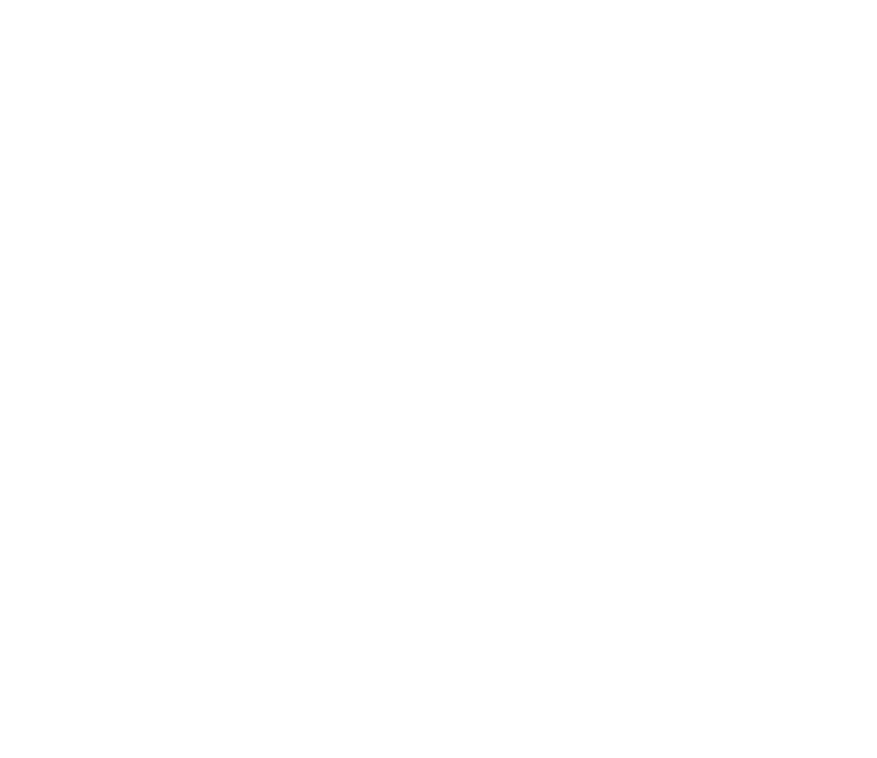
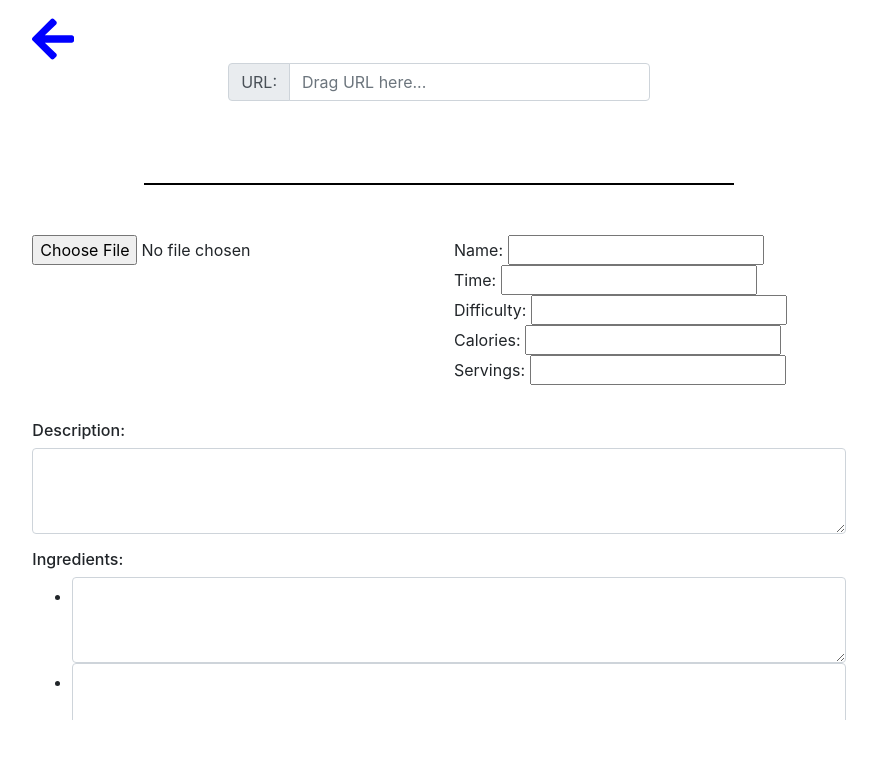
Before and after one commit to hciGroupSeven/recipeApp, a React (Create React App) app: page /addRecipe in a window 1280 px wide. Shown: the top 758 px of the page, without its empty margins (201-1078 px from the left). Built offline with nearby package versions, Linux system fonts and the light colour scheme.

Commit message:
add page looks good

```diff
--- a/src/App.js
+++ b/src/App.js
@@ -13,6 +13,7 @@
 import Home from './Views/Home/Home';
 import Recipe from './Views/Recipe/Recipe';
 import Login from './Views/Login/Login';
+import AddRecipe from './Views/AddRecipe/AddRecipe';
 
 function App() {
   /*return (
@@ -43,6 +44,7 @@
     <Router>
       <Switch>
         <Route exact path='/' component={Login} />
+        <Route exact path='/addRecipe' component={AddRecipe} />
         <Route exact path='/home' component={Home} />
         <Route path='/recipe/:name' component={Recipe} />
       </Switch>
--- a/src/Data/recipes.js
+++ b/src/Data/recipes.js
@@ -1,81 +1,166 @@
 var recipes = [];
+
 recipes.push({
-    name: "Pizza",
-    folder: "Thanksgiving '20",
-    time: "30 min",
-    difficulty: "Medium",
-    calories: "1200 cal.",
-    servings: "4",
-    image: "https://www.biggerbolderbaking.com/wp-content/uploads/2019/07/15-Minute-Pizza-WS-Thumbnail.png",
-    description: "",
-    ingredients: ["1 pound pizza dough, at room temperature for at least 1 hour", "1/2 to 1 cup sauce: tomato sauce, white sauce, or other spread", "2 to 3 cups other toppings: sautéed onions, sautéed mushrooms, pepperoni, cooked sausage, cooked bacon, diced peppers, leftover veggies, or any other favorite toppings", "1 to 2 cups shredded or sliced cheese (4 to 8 ounces) such as mozzarella, Monterey Jack, provolone, fontina, or any other favorite", "Cornmeal or all-purpose flour (optional)"],
-    directions: ["Heat the oven to 550°F or higher.", "Roll out the dough. Tear off a large piece of parchment paper roughly 12 inches long. Working with one piece of the dough at a time, form it into a large disk with your hands and place it on the parchment. Use your hands or a rolling pin to flatten the dough until it is 1/4-inch thick or less.", "Spoon half of the sauce onto the center of the pizza and use the back of the spoon to spread it out to the edges. Pile on half of the toppings and half of the cheese.", "Bake until the crust is golden-brown and the cheese is melted and browned in spots, 8 to 10 minutes.", "Transfer the pizza to a cooling rack and let cool slightly, just until you're able to handle it. Transfer to a cutting board, slice into pieces, and serve."],
-    notes: ""
+  name: 'Pizza',
+  folder: "Thanksgiving '20",
+  time: '30 min',
+  difficulty: 'Medium',
+  calories: '1200 cal.',
+  servings: '4',
+  image:
+    'https://www.biggerbolderbaking.com/wp-content/uploads/2019/07/15-Minute-Pizza-WS-Thumbnail.png',
+  description: '',
+  ingredients: [
+    '1 pound pizza dough, at room temperature for at least 1 hour',
+    '1/2 to 1 cup sauce: tomato sauce, white sauce, or other spread',
+    '2 to 3 cups other toppings: sautéed onions, sautéed mushrooms, pepperoni, cooked sausage, cooked bacon, diced peppers, leftover veggies, or any other favorite toppings',
+    '1 to 2 cups shredded or sliced cheese (4 to 8 ounces) such as mozzarella, Monterey Jack, provolone, fontina, or any other favorite',
+    'Cornmeal or all-purpose flour (optional)',
+  ],
+  directions: [
+    'Heat the oven to 550°F or higher.',
+    'Roll out the dough. Tear off a large piece of parchment paper roughly 12 inches long. Working with one piece of the dough at a time, form it into a large disk with your hands and place it on the parchment. Use your hands or a rolling pin to flatten the dough until it is 1/4-inch thick or less.',
+    'Spoon half of the sauce onto the center of the pizza and use the back of the spoon to spread it out to the edges. Pile on half of the toppings and half of the cheese.',
+    'Bake until the crust is golden-brown and the cheese is melted and browned in spots, 8 to 10 minutes.',
+    "Transfer the pizza to a cooling rack and let cool slightly, just until you're able to handle it. Transfer to a cutting board, slice into pieces, and serve.",
+  ],
+  notes: '',
 });
 recipes.push({
-    name: "Grilled Cheese",
-    folder: "Thanksgiving '20",
-    time: "15 min",
-    difficulty: "Easy",
-    calories: "800 cal.",
-    servings: "2",
-    image: "https://assets.bonappetit.com/photos/57acf62a53e63daf11a4dbee/master/pass/best-ever-grilled-cheese.jpg",
-    description: "",
-    ingredients: ["4 slices white bread", "2 slices Cheddar cheese", "3 tablespoons butter"],
-    directions: ["Preheat skillet over medium heat.", "Generously butter one side of a slice of bread. Place bread butter-side-down onto skillet bottom and add 1 slice of cheese. Butter a second slice of bread on one side and place butter-side-up on top of sandwich. Grill until lightly browned and flip over; continue grilling until cheese is melted.", "Repeat with remaining 2 slices of bread, butter and slice of cheese."],
-    notes: ""
+  name: 'Grilled Cheese',
+  folder: "Thanksgiving '20",
+  time: '15 min',
+  difficulty: 'Easy',
+  calories: '800 cal.',
+  servings: '2',
+  image:
+    'https://assets.bonappetit.com/photos/57acf62a53e63daf11a4dbee/master/pass/best-ever-grilled-cheese.jpg',
+  description: '',
+  ingredients: [
+    '4 slices white bread',
+    '2 slices Cheddar cheese',
+    '3 tablespoons butter',
+  ],
+  directions: [
+    'Preheat skillet over medium heat.',
+    'Generously butter one side of a slice of bread. Place bread butter-side-down onto skillet bottom and add 1 slice of cheese. Butter a second slice of bread on one side and place butter-side-up on top of sandwich. Grill until lightly browned and flip over; continue grilling until cheese is melted.',
+    'Repeat with remaining 2 slices of bread, butter and slice of cheese.',
+  ],
+  notes: '',
 });
 recipes.push({
-    name: "Roast Chicken",
-    folder: "Chicken",
-    time: "2 hours",
-    difficulty: "Hard",
-    calories: "1200 cal.",
-    servings: "8",
-    image: "https://www.simplyrecipes.com/wp-content/uploads/2007/01/roast-chicken-carrots-sally-horiz-a-1800.jpg",
-    description: "",
-    ingredients: ["1 roasting chicken", "Salt and pepper", "1 large bunch fresh thyme", "1 lemon", "1 head of garlic", "1 large onion", "4 carrots", "1 bulb fennel", "Olive oil"],
-    directions: ["Preheat the oven to 425 degrees F.", "Remove the chicken giblets. Rinse the chicken inside and out. Remove any excess fat and leftover pin feathers and pat the outside dry. Liberally salt and pepper the inside of the chicken. Stuff the cavity with the bunch of thyme, both halves of lemon, and all the garlic. Brush the outside of the chicken with the butter and sprinkle again with salt and pepper. Tie the legs together with kitchen string and tuck the wing tips under the body of the chicken. Place the onions, carrots, and fennel in a roasting pan. Toss with salt, pepper, 20 sprigs of thyme, and olive oil. Spread around the bottom of the roasting pan and place the chicken on top.", "Roast the chicken for 1 1/2 hours, or until the juices run clear when you cut between a leg and thigh. Remove the chicken and vegetables to a platter and cover with aluminum foil for about 20 minutes. Slice the chicken onto a platter and serve it with the vegetables."],
-    notes: ""
+  name: 'Roast Chicken',
+  folder: 'Chicken',
+  time: '2 hours',
+  difficulty: 'Hard',
+  calories: '1200 cal.',
+  servings: '8',
+  image:
+    'https://www.simplyrecipes.com/wp-content/uploads/2007/01/roast-chicken-carrots-sally-horiz-a-1800.jpg',
+  description: '',
+  ingredients: [
+    '1 roasting chicken',
+    'Salt and pepper',
+    '1 large bunch fresh thyme',
+    '1 lemon',
+    '1 head of garlic',
+    '1 large onion',
+    '4 carrots',
+    '1 bulb fennel',
+    'Olive oil',
+  ],
+  directions: [
+    'Preheat the oven to 425 degrees F.',
+    'Remove the chicken giblets. Rinse the chicken inside and out. Remove any excess fat and leftover pin feathers and pat the outside dry. Liberally salt and pepper the inside of the chicken. Stuff the cavity with the bunch of thyme, both halves of lemon, and all the garlic. Brush the outside of the chicken with the butter and sprinkle again with salt and pepper. Tie the legs together with kitchen string and tuck the wing tips under the body of the chicken. Place the onions, carrots, and fennel in a roasting pan. Toss with salt, pepper, 20 sprigs of thyme, and olive oil. Spread around the bottom of the roasting pan and place the chicken on top.',
+    'Roast the chicken for 1 1/2 hours, or until the juices run clear when you cut between a leg and thigh. Remove the chicken and vegetables to a platter and cover with aluminum foil for about 20 minutes. Slice the chicken onto a platter and serve it with the vegetables.',
+  ],
+  notes: '',
 });
 recipes.push({
-    name: "Roasted Broccoli",
-    folder: "Thanksgiving '20",
-    time: "25 min",
-    difficulty: "Easy",
-    calories: "200 cal.",
-    servings: "4",
-    image: "https://www.simplyrecipes.com/wp-content/uploads/2012/10/roasted-broccoli-horiz-close-1200.jpg",
-    description: "Roasted broccoli is truly irresistible, and so easy to make! It will become your new favorite side dish. Find the basic recipe here, plus fun variations in the recipe notes. Recipe yields 4 side servings.",
-    ingredients: ["1 pound (16 ounces) broccoli florets, cut into bite-sized pieces", "2 tablespoons extra-virgin olive oil", "Salt and freshly ground black pepper"],
-    directions: ["Preheat the oven to 425 degrees Fahrenheit. Line a large, rimmed baking sheet for easy clean-up, if desired.", "On the prepared baking sheet, toss the broccoli with the oil until all of the florets are lightly coated. Arrange them in an even layer across the pan, then sprinkle salt and pepper on top.", "Bake for 18 to 22 minutes, tossing halfway, or until the florets are turning deeply golden on the edges. Season to taste with additional salt and pepper, if necessary, and serve warm."],
-    notes: ""
+  name: 'Roasted Broccoli',
+  folder: "Thanksgiving '20",
+  time: '25 min',
+  difficulty: 'Easy',
+  calories: '200 cal.',
+  servings: '4',
+  image:
+    'https://www.simplyrecipes.com/wp-content/uploads/2012/10/roasted-broccoli-horiz-close-1200.jpg',
+  description:
+    'Roasted broccoli is truly irresistible, and so easy to make! It will become your new favorite side dish. Find the basic recipe here, plus fun variations in the recipe notes. Recipe yields 4 side servings.',
+  ingredients: [
+    '1 pound (16 ounces) broccoli florets, cut into bite-sized pieces',
+    '2 tablespoons extra-virgin olive oil',
+    'Salt and freshly ground black pepper',
+  ],
+  directions: [
+    'Preheat the oven to 425 degrees Fahrenheit. Line a large, rimmed baking sheet for easy clean-up, if desired.',
+    'On the prepared baking sheet, toss the broccoli with the oil until all of the florets are lightly coated. Arrange them in an even layer across the pan, then sprinkle salt and pepper on top.',
+    'Bake for 18 to 22 minutes, tossing halfway, or until the florets are turning deeply golden on the edges. Season to taste with additional salt and pepper, if necessary, and serve warm.',
+  ],
+  notes: '',
 });
 recipes.push({
-    name: "Homemade Ramen",
-    folder: "Soup",
-    time: "50 min",
-    difficulty: "Hard",
-    calories: "900 cal.",
-    servings: "",
-    image: "https://hips.hearstapps.com/hmg-prod/images/190208-delish-ramen-horizontal-093-1550096715.jpg",
-    description: "",
-    ingredients: ["2 large eggs", "1 tablespoon olive oil", "4 cloves garlic, minced", "1 tablespoon freshly grated ginger", "4 cups reduced sodium chicken broth", "4 ounces shiitake mushrooms", "1 tablespoon reduced sodium soy sauce", "3 (5.6-ounce) packages refrigerated Yaki-Soba", "3 cups baby spinach", "1 carrot, grated", "2 tablespoons chopped chives"],
-    directions: ["Place eggs in a large saucepan and cover with cold water by 1 inch. Bring to a boil and cook for 1 minute. Cover eggs with a tight-fitting lid and remove from heat; set aside for 8-10 minutes. Drain well and let cool before peeling and halving.", "Heat olive oil in a large stockpot or Dutch oven over medium heat. Add garlic and ginger, and cook, stirring frequently, until fragrant, about 1-2 minutes.", "Whisk in chicken broth, mushrooms, soy sauce and 3 cups water.", "ing to a boil; reduce heat and simmer until mushrooms have softened, about 10 minutes. Stir in Yaki-Soba until loosened and cooked through, about 2-3 minutes.", "Stir in spinach, Narutomaki, carrot and chives until the spinach begins to wilt, about 2 minutes.", "Serve immediately, garnished with eggs."],
-    notes: ""
+  name: 'Homemade Ramen',
+  folder: 'Soup',
+  time: '50 min',
+  difficulty: 'Hard',
+  calories: '900 cal.',
+  servings: '',
+  image:
+    'https://hips.hearstapps.com/hmg-prod/images/190208-delish-ramen-horizontal-093-1550096715.jpg',
+  description: '',
+  ingredients: [
+    '2 large eggs',
+    '1 tablespoon olive oil',
+    '4 cloves garlic, minced',
+    '1 tablespoon freshly grated ginger',
+    '4 cups reduced sodium chicken broth',
+    '4 ounces shiitake mushrooms',
+    '1 tablespoon reduced sodium soy sauce',
+    '3 (5.6-ounce) packages refrigerated Yaki-Soba',
+    '3 cups baby spinach',
+    '1 carrot, grated',
+    '2 tablespoons chopped chives',
+  ],
+  directions: [
+    'Place eggs in a large saucepan and cover with cold water by 1 inch. Bring to a boil and cook for 1 minute. Cover eggs with a tight-fitting lid and remove from heat; set aside for 8-10 minutes. Drain well and let cool before peeling and halving.',
+    'Heat olive oil in a large stockpot or Dutch oven over medium heat. Add garlic and ginger, and cook, stirring frequently, until fragrant, about 1-2 minutes.',
+    'Whisk in chicken broth, mushrooms, soy sauce and 3 cups water.',
+    'ing to a boil; reduce heat and simmer until mushrooms have softened, about 10 minutes. Stir in Yaki-Soba until loosened and cooked through, about 2-3 minutes.',
+    'Stir in spinach, Narutomaki, carrot and chives until the spinach begins to wilt, about 2 minutes.',
+    'Serve immediately, garnished with eggs.',
+  ],
+  notes: '',
 });
 recipes.push({
-    name: "Chocolate Chip Cookies",
-    folder: "Dessert",
-    time: "60 min",
-    difficulty: "Easy",
-    calories: "1200 cal.",
-    servings: "",
-    image: "https://images-gmi-pmc.edge-generalmills.com/087d17eb-500e-4b26-abd1-4f9ffa96a2c6.jpg",
-    description: "",
-    ingredients: ["1 cup butter, softened", "1 cup white sugar", "1 cup packed brown sugar", "2 eggs", "2 teaspoons vanilla", "1 teaspoon baking soda", "2 teaspoons hot water", "1/2 teaspoon salt", "3 cups all-purpose flour", "2 cups chocolate chips", "1 cup chopped walnuts"],
-    directions: ["Preheat oven to 350 degrees F.", "Cream together the butter, white sugar, and brown sugar until smooth. Beat in the eggs one at a time, then stir in the vanilla. Dissolve baking soda in hot water. Add to batter along with salt. Stir in flour, chocolate chips, and nuts. Drop by large spoonfuls onto ungreased pans.", "Bake for about 10 minutes in the preheated oven, or until edges are nicely browned."],
-    notes: ""
+  name: 'Chocolate Chip Cookies',
+  folder: 'Dessert',
+  time: '60 min',
+  difficulty: 'Easy',
+  calories: '1200 cal.',
+  servings: '',
+  image:
+    'https://images-gmi-pmc.edge-generalmills.com/087d17eb-500e-4b26-abd1-4f9ffa96a2c6.jpg',
+  description: '',
+  ingredients: [
+    '1 cup butter, softened',
+    '1 cup white sugar',
+    '1 cup packed brown sugar',
+    '2 eggs',
+    '2 teaspoons vanilla',
+    '1 teaspoon baking soda',
+    '2 teaspoons hot water',
+    '1/2 teaspoon salt',
+    '3 cups all-purpose flour',
+    '2 cups chocolate chips',
+    '1 cup chopped walnuts',
+  ],
+  directions: [
+    'Preheat oven to 350 degrees F.',
+    'Cream together the butter, white sugar, and brown sugar until smooth. Beat in the eggs one at a time, then stir in the vanilla. Dissolve baking soda in hot water. Add to batter along with salt. Stir in flour, chocolate chips, and nuts. Drop by large spoonfuls onto ungreased pans.',
+    'Bake for about 10 minutes in the preheated oven, or until edges are nicely browned.',
+  ],
+  notes: '',
 });
 
 export default recipes;
--- /dev/null
+++ b/src/Views/AddRecipe/AddRecipe.js
@@ -0,0 +1,242 @@
+import React from 'react';
+import {
+  Button,
+  Container,
+  Row,
+  Col,
+  Card,
+  Form,
+  InputGroup,
+} from 'react-bootstrap';
+import Header from '../../Components/Header/Header';
+import { faArrowLeft, faWindowClose } from '@fortawesome/free-solid-svg-icons';
+import { FontAwesomeIcon } from '@fortawesome/react-fontawesome';
+import { Link } from 'react-router-dom';
+
+class EditRecipe extends React.Component {
+  constructor(props) {
+    super(props);
+    this.state = {
+      name: '',
+      time: '',
+      difficulty: '',
+      calories: '',
+      servings: '',
+      image: '',
+      description: '',
+      ingredients: ['', '', ''],
+      directions: ['', '', ''],
+      notes: '',
+    };
+  }
+
+  saveData = () => {
+    console.log(this.state);
+    // this.props.update(this.state);
+  };
+
+  render() {
+    const ingredients = this.state.ingredients.map((element, key) => (
+      <li>
+        <Form.Control
+          as='textarea'
+          rows='3'
+          type='text'
+          value={element}
+          onChange={(event) => {
+            let temp = this.state.ingredients;
+            temp[key] = event.target.value;
+            this.setState({ ingredients: temp });
+          }}
+        />
+      </li>
+    ));
+    const directions = this.state.directions.map((element, key) => (
+      <li>
+        <Form.Control
+          as='textarea'
+          rows='3'
+          type='text'
+          value={element}
+          onChange={(event) => {
+            let temp = this.state.directions;
+            temp[key] = event.target.value;
+            this.setState({ directions: temp });
+          }}
+        />
+      </li>
+    ));
+    return (
+      <div>
+        <Row>
+          <Col md={2}></Col>
+          <Col md={8}>
+            <div className='recipe-container'>
+              <Row className='button-bar'>
+                <Col>
+                  <Link
+                    to={{
+                      pathname: '/home',
+                    }}
+                  >
+                    <FontAwesomeIcon
+                      onClick={() => {}}
+                      icon={faArrowLeft}
+                      size='3x'
+                      color='blue'
+                    />
+                  </Link>
+                </Col>
+                <Col></Col>
+                <Col></Col>
+              </Row>
+              <Row>
+                <div
+                  style={{
+                    margin: 'auto',
+                    width: '50%',
+                    height: '15vh',
+                  }}
+                >
+                  <Form.Row>
+                    <Form.Group as={Col}>
+                      <InputGroup>
+                        <InputGroup.Prepend>
+                          <InputGroup.Text>URL:</InputGroup.Text>
+                        </InputGroup.Prepend>
+                        <Form.Control
+                          type='text'
+                          placeholder='Drag URL here...'
+                          onChange={() => {}}
+                        />
+                      </InputGroup>
+                    </Form.Group>
+                  </Form.Row>
+                </div>
+                <div
+                  style={{
+                    margin: 'auto',
+                    width: '70%',
+                    borderBottom: '2px solid black',
+                  }}
+                ></div>
+              </Row>
+              <Row className='recipe-header'>
+                <Col>
+                  {this.state.image === '' ? (
+                    <input
+                      type='file'
+                      accept='.png'
+                      value={this.state.image}
+                      onChange={(e) => {
+                        var file = e.target.files[0];
+                        let reader = new FileReader();
+                        reader.readAsDataURL(file);
+                        reader.onload = () => {
+                          this.setState({
+                            image: reader.result,
+                          });
+                        };
+                        reader.onerror = (error) => {
+                          console.log('Error: ', error);
+                        };
+                      }}
+                    />
+                  ) : (
+                    <img src={this.state.image} className='recipe-image' />
+                  )}
+                </Col>
+                <Col>
+                  <p>
+                    Name:{' '}
+                    <input
+                      type='text'
+                      value={this.state.name}
+                      onChange={(event) => {
+                        this.setState({ name: event.target.value });
+                      }}
+                    />
+                    <br />
+                    Time:{' '}
+                    <input
+                      type='text'
+                      value={this.state.time}
+                      onChange={(event) => {
+                        this.setState({ time: event.target.value });
+                      }}
+                    />
+                    <br />
+                    Difficulty:{' '}
+                    <input
+                      type='text'
+                      value={this.state.difficulty}
+                      onChange={(event) => {
+                        this.setState({ difficulty: event.target.value });
+                      }}
+                    />
+                    <br />
+                    Calories:{' '}
+                    <input
+                      type='text'
+                      value={this.state.calories}
+                      onChange={(event) => {
+                        this.setState({ calories: event.target.value });
+                      }}
+                    />
+                    <br />
+                    Servings:{' '}
+                    <input
+                      type='text'
+                      value={this.state.servings}
+                      onChange={(event) => {
+                        this.setState({ servings: event.target.value });
+                      }}
+                    />
+                  </p>
+                </Col>
+              </Row>
+
+              <h6>Description:</h6>
+              <p>
+                <Form.Control
+                  as='textarea'
+                  rows='3'
+                  type='text'
+                  value={this.state.description}
+                  onChange={(event) => {
+                    this.setState({ description: event.target.value });
+                  }}
+                />
+              </p>
+              <h6>
+                Ingredients:
+                <br />
+              </h6>
+              <ul>{ingredients}</ul>
+              <h6>Directions:</h6>
+              <ol>{directions}</ol>
+              <h6>Additional Notes:</h6>
+              <p>
+                <Form.Control
+                  as='textarea'
+                  rows='3'
+                  type='text'
+                  value={this.state.notes}
+                  onChange={(event) => {
+                    this.setState({ notes: event.target.value });
+                  }}
+                />
+              </p>
+              <Button variant='primary' onClick={() => this.saveData()}>
+                Save
+              </Button>
+            </div>
+          </Col>
+          <Col md={2}></Col>
+        </Row>
+      </div>
+    );
+  }
+}
+
+export default EditRecipe;
```
Also changed, not shown: src/Components/RecipeView/RecipeView.js (+88 -49 lines), src/Views/Home/Home.css (+11 -2 lines), src/Views/Home/Home.js (+12 -1 lines).
